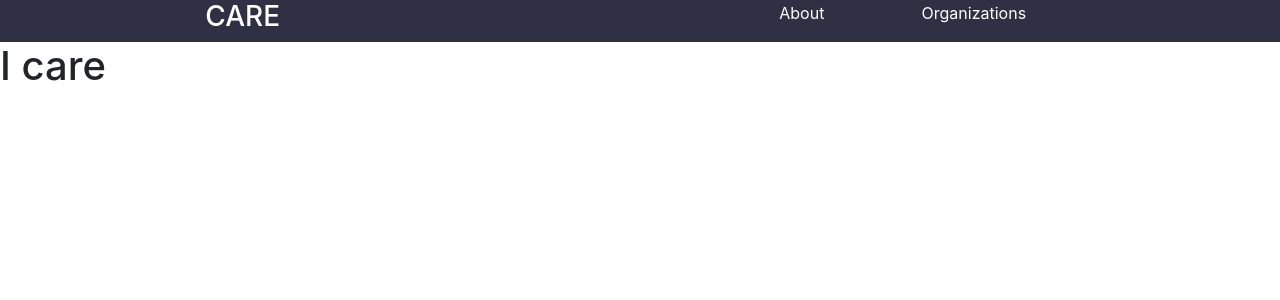
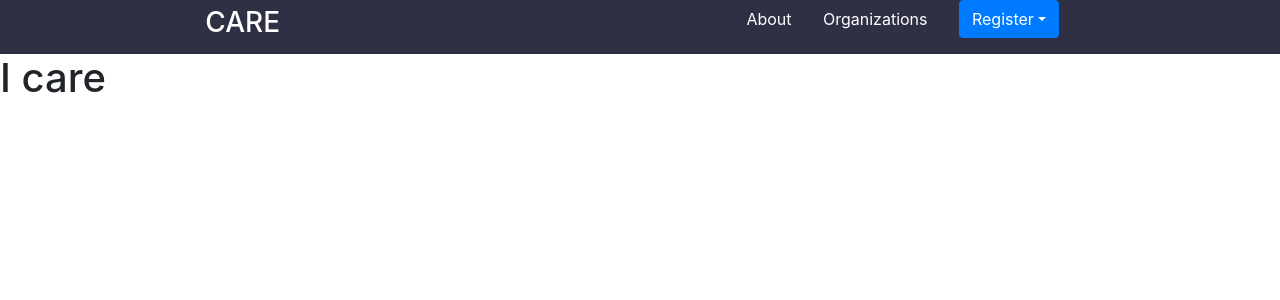
Before and after one commit to Shashvat6264/CARE, a React (Create React App) app: page / in a window 1280 px wide. Shown: the top 300 px of the page. Built offline with nearby package versions, Linux system fonts and the light colour scheme.

Commit message:
registration dropdown added

```diff
--- a/src/components/Nav.js
+++ b/src/components/Nav.js
@@ -1,22 +1,36 @@
-import React from 'react'
-import { Link } from 'react-router-dom'
-
+import React from "react";
+import { Link } from "react-router-dom";
+import DropdownButton from "react-bootstrap/DropdownButton";
+import Dropdown from 'react-bootstrap/Dropdown'
 function Nav() {
-    const navStyle={
-        color:"white",
-        textDecoration:"none",
+  const navStyle = {
+    color: "white",
+    textDecoration: "none",
   };
   return (
     <div>
       <nav>
-                <Link to="/" style={navStyle}><h3>CARE</h3></Link>
+        <Link to="/" style={navStyle}>
+          <h3>CARE</h3>
+        </Link>
         <ul className="nav-links">
-                    <Link style={navStyle} to="/about"><li>About</li></Link>
-                    <Link style={navStyle} to="/org"><li>Organizations</li></Link>
+          <Link style={navStyle} to="/about">
+            <li>About</li>
+          </Link>
+          <Link style={navStyle} to="/org">
+            <li>Organizations</li>
+          </Link>
+          <li>
+          <DropdownButton id="dropdown-basic-button" title="Register" >
+            <Dropdown.Item href="#/action-1">Parent Registration</Dropdown.Item>
+            <Dropdown.Item href="#/action-2">Reporter Registration</Dropdown.Item>
+            <Dropdown.Item href="#/action-3">Organization Registration</Dropdown.Item>
+          </DropdownButton>
+          </li>
         </ul>
       </nav>
     </div>
-    )
+  );
 }
 
-export default Nav
+export default Nav;
```
Lines whose indentation alone changed are shown as unchanged.
